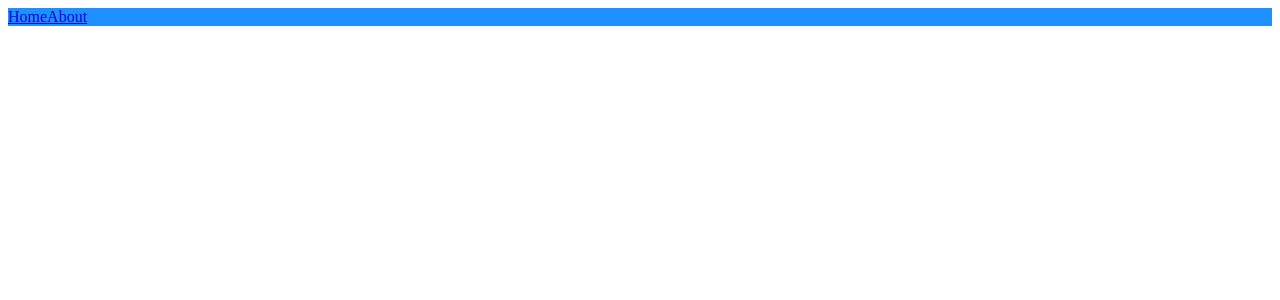
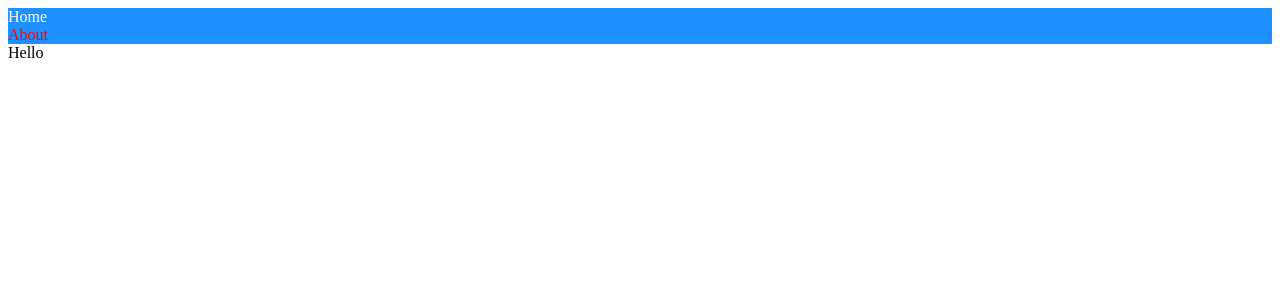
Before and after one commit to JHKIMS/NextJs_Basic, a Next.js app: page / in a window 1280 px wide. Shown: the top 300 px of the page. Built offline with nearby package versions, Linux system fonts and the light colour scheme.

Commit message:
Next.js: style jsx 적용 <a>태그를 사용해서 우선 처리

```diff
--- a/components/Navbar.js
+++ b/components/Navbar.js
@@ -5,11 +5,12 @@ export default function Navbar() {
   const router = useRouter();
   return (
     <nav>
-      <Link className={router.pathname === "/" ? "active" : ""} href="/">
-        Home
+      <Link href="/">
+        <a className={ router.pathname === "/" ? "active" : "unactive"}>Home</a>
       </Link>
-      <Link className={router.pathname === "/about" ? "active" : ""} href="/about">
-        About
+      <br/>
+      <Link href="/about">
+        <a className={router.pathname === "/about" ? "active" : "unactive"}>About</a>
       </Link>
       <style jsx>{`
         nav {
@@ -21,6 +22,9 @@ export default function Navbar() {
         .active {
           color: white;
         }
+        .unactive {
+          color: red;
+        }
       `}</style>
     </nav>
   );
--- /dev/null
+++ b/pages/_app.js
@@ -0,0 +1,8 @@
+export default function App({Component, pageProps}){
+    return (
+        <div>
+            <Component {...pageProps} />
+            <span>Hello</span>
+        </div>
+    )
+}
```
Also changed, not shown: 1 other file (tests, documents, lock files or other folders).
